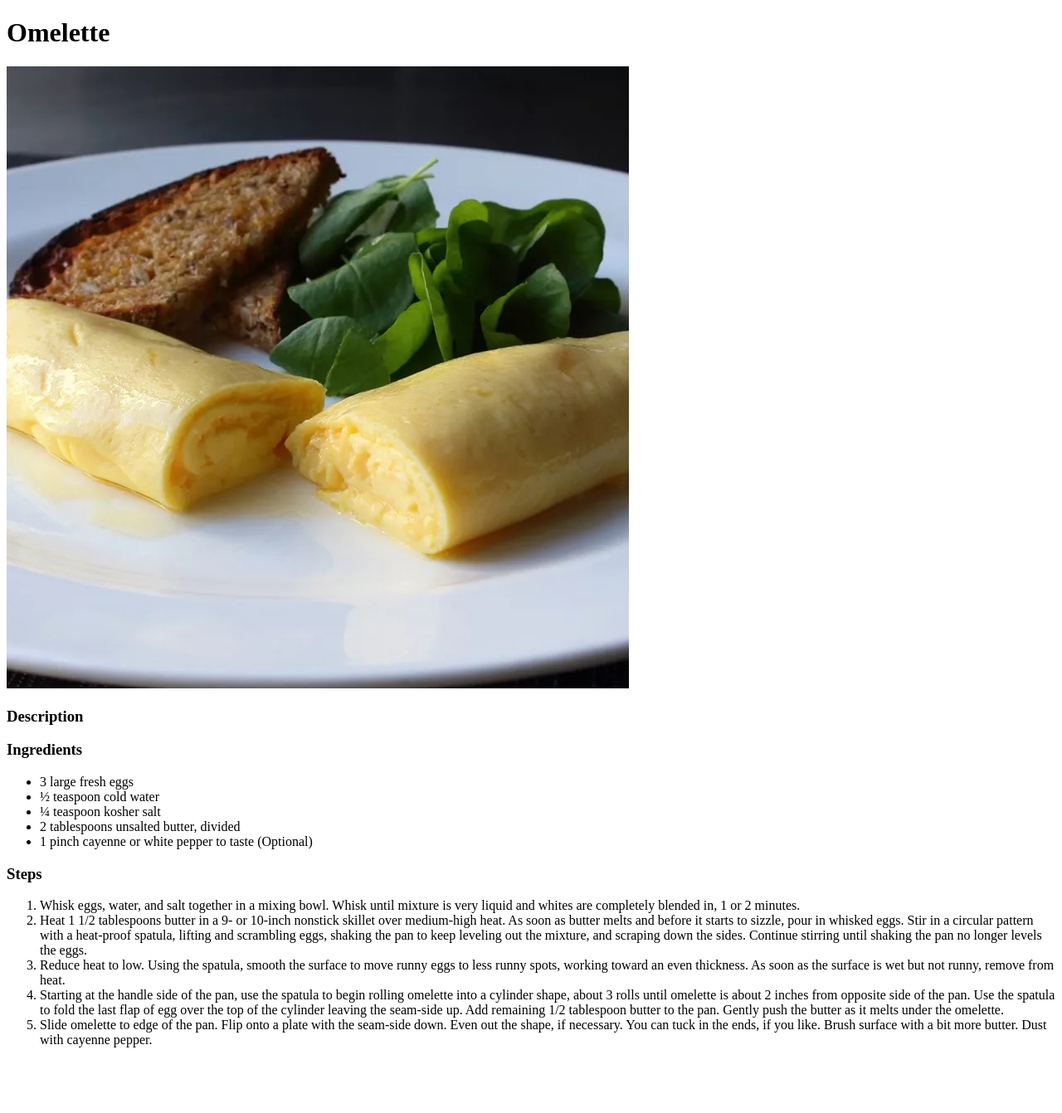
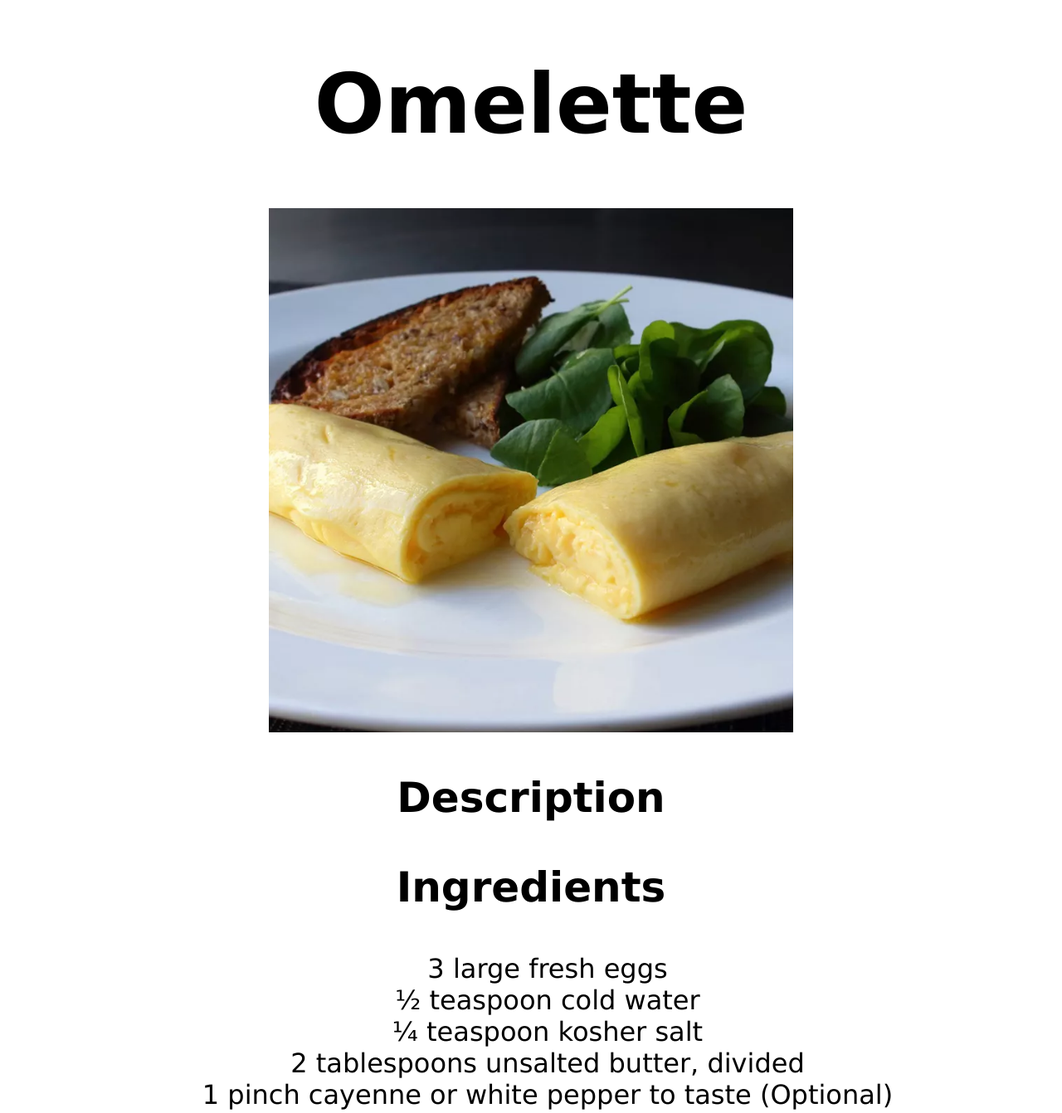
Before and after one commit to imansai/odin-recipes, a plain HTML site: page recipes/omelette.html in a window 1280 px wide. Shown: the top 1342 px of the page at 83% size. Before the commit the page ends 1279 px from the top, so only its background shows below. Drawn offline with Linux system fonts and the light colour scheme.

```diff
--- a/recipes/omelette.html
+++ b/recipes/omelette.html
@@ -3,22 +3,23 @@
 <head>
     <meta charset="UTF-8">
     <meta name="viewport" content="width=device-width, initial-scale=1.0">
-    <title>Document</title>
+    <title>Omelette Recipe</title>
+    <link rel="stylesheet" href="../style.css">
 </head>
 <body>
-    <h1>Omelette</h1>
+    <h1 class="page-title">Omelette</h1>
     <img src="../img/omelette.png">
-    <h3>Description</h3>
+    <h3 class="page-sub-title">Description</h3>
     <p></p>
-    <h3>Ingredients</h3>
-    <ul>
+    <h3 class="page-sub-title">Ingredients</h3>
+    <ul class="unordered-list">
         <li>3 large fresh eggs</li>
         <li>½ teaspoon cold water</li>
         <li>¼ teaspoon kosher salt</li>
         <li>2 tablespoons unsalted butter, divided</li>
         <li>1 pinch cayenne or white pepper to taste (Optional)</li>
     </ul>
-    <h3>Steps</h3>
+    <h3 class="page-sub-title">Steps</h3>
     <ol>
         <li>Whisk eggs, water, and salt together in a mixing bowl. Whisk until mixture is very liquid and whites are completely blended in, 1 or 2 minutes.</li>
         <li>Heat 1 1/2 tablespoons butter in a 9- or 10-inch nonstick skillet over medium-high heat. As soon as butter melts and before it starts to sizzle, pour in whisked eggs. Stir in a circular pattern with a heat-proof spatula, lifting and scrambling eggs, shaking the pan to keep leveling out the mixture, and scraping down the sides. Continue stirring until shaking the pan no longer levels the eggs.</li>
--- /dev/null
+++ b/style.css
@@ -0,0 +1,41 @@
+body {
+    font-family: "Poppins", Verdana, "Geneva", Tahoma, sans-serif;
+}
+
+img {
+    display: block;
+    margin-left: auto;
+    margin-right: auto;
+    width: 50%;
+  }
+
+.page-sub-title {
+    color:#000;
+    font-size: 50px;
+    text-align:center;
+}
+
+.page-title {
+    text-align:center;
+    color: #000;
+    font-size: 100px;
+}
+
+.unordered-list {
+    font-size:32px;
+    text-align: center;
+    list-style-type: none;
+}
+
+a,
+.recipe-line {
+    background-color: #000;
+    text-align: center;
+    text-decoration: none;
+    color:white;
+    font-size: 100px;
+    font-weight:700;
+    margin: 1%;
+    padding-top: 25px;
+    padding-bottom: 25px;
+}
```
Also changed, not shown: index.html (+9 -7 lines), recipes/avocado-toast.html (+3 -2 lines), recipes/lasagna.html (+3 -2 lines).
